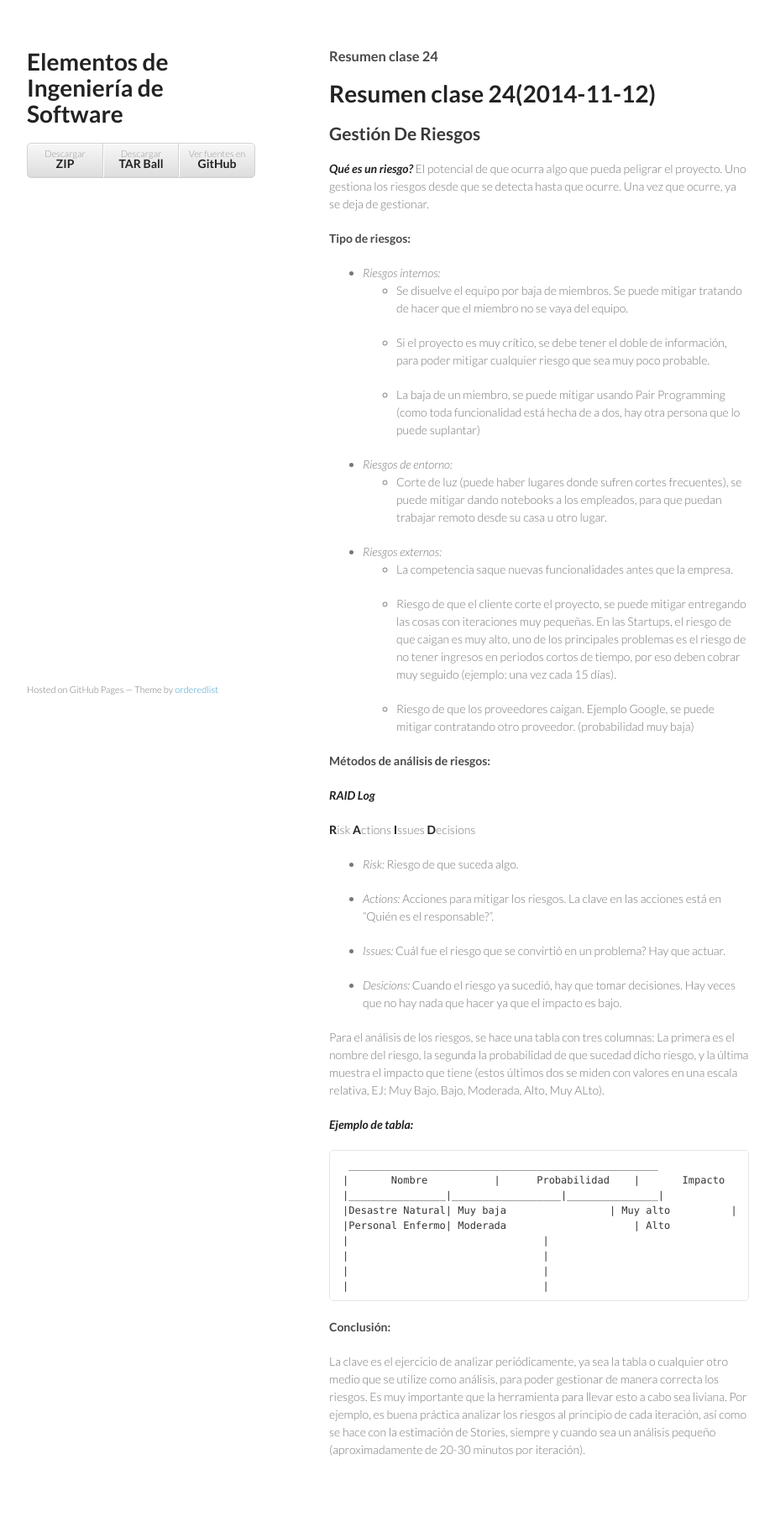
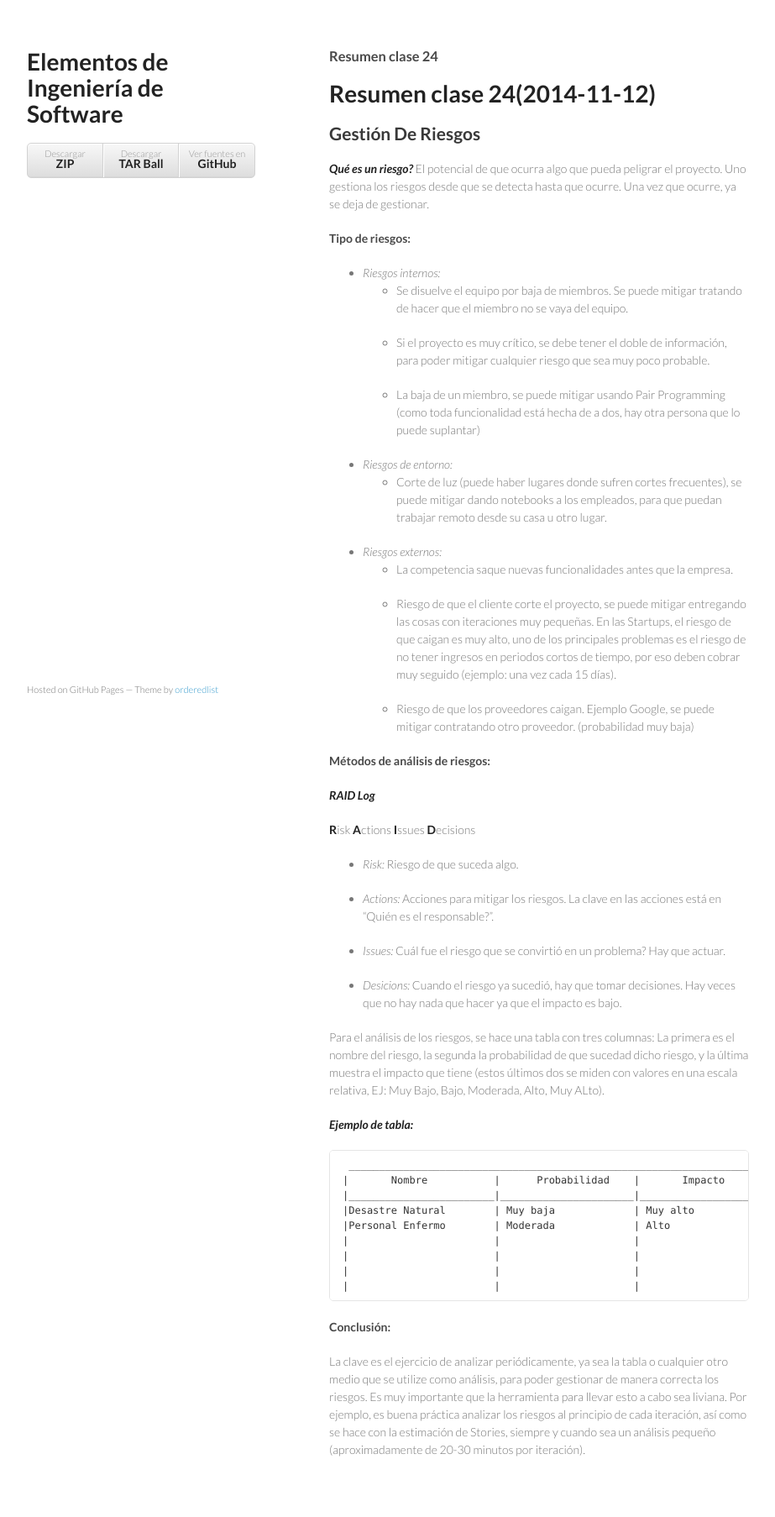
Before and after one commit to SoftwareEngineeringUNQ/bitacora, a Jekyll site: the page built from _posts/2014-11-12-resumen-clase-24.md, in a window 1280 px wide. Shown: the whole page at 84% size, without its empty margins (178-1101 px from the left). Built offline with Jekyll 4.4.1, drawn with Linux system fonts in a browser that asks for light colours.

```diff
--- a/_posts/2014-11-12-resumen-clase-24.md
+++ b/_posts/2014-11-12-resumen-clase-24.md
@@ -58,15 +58,15 @@ Para el análisis de los riesgos, se hace una tabla con tres columnas: La primer
 
 ***Ejemplo de tabla:***
 
-	 ___________________________________________________
+	 _______________________________________________________________________
 	|	Nombre		 |	Probabilidad 	|	Impacto		|
-	|________________|__________________|_______________|
-	|Desastre Natural| Muy baja		    | Muy alto		|
-	|Personal Enfermo| Moderada			| Alto			|
-	|				 |					|				|
-	|				 |					|				|
-	|				 |					|				|
-	|				 |					|				|
+	|________________________|______________________|_______________________|
+	|Desastre Natural        | Muy baja		| Muy alto		|
+	|Personal Enfermo        | Moderada		| Alto			|
+	|			 |			|			|
+	|			 |			|			|
+	|			 |			|			|
+	|			 |			|			|
 
 
 ####Conclusión:
```
